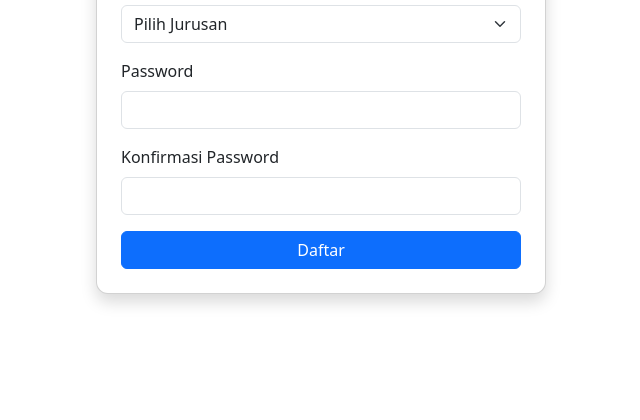
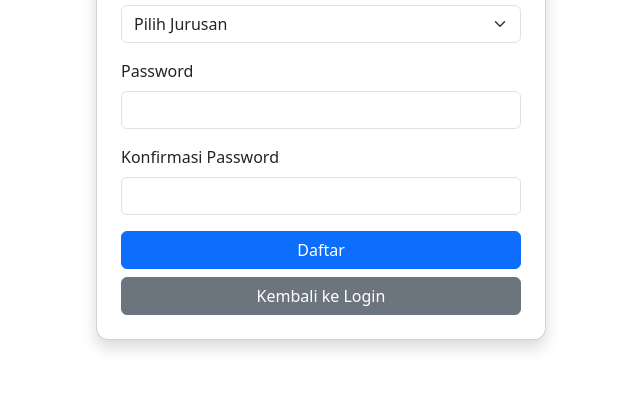
Before and after one commit to sultanfelicade/libtera, a PHP site: page /send-email/signup.php in a window 1280 px wide. Shown: the part 754-1174 px from the top of the page, without its empty margins (319-959 px from the left). Before the commit the page ends 1059 px from the top, so only its background shows below. Run offline with PHP 8.4, Linux system fonts and the light colour scheme; data comes from the database, SQL or seed files in the repository.

Commit message:
ubah signup tombol kemabli ke login

```diff
--- a/signup.php
+++ b/signup.php
@@ -195,6 +195,8 @@ if ($_SERVER['REQUEST_METHOD'] === 'POST') {
       </div>
 
       <button type="submit" class="btn btn-primary w-100">Daftar</button>
+      <a href="index.php" class="btn btn-secondary w-100 mt-2">Kembali ke Login</a>
+
     </form>
   </div>
 </div>
```
